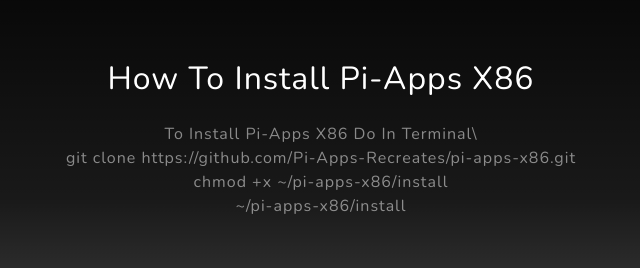
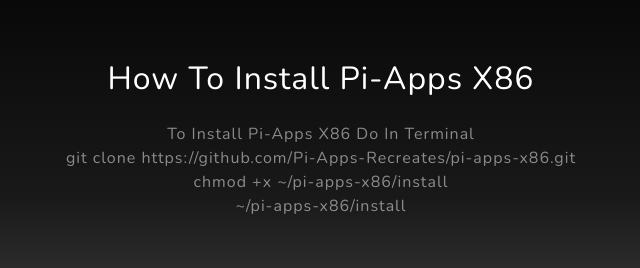
Before and after one commit to Pi-Apps-Recreates/pi-apps-x86-website, a plain HTML site: page index.html in a window 1280 px wide. Shown: the part 900-1168 px from the top of the page, 319-959 px from the left. Drawn offline with nearby package versions, Linux system fonts and the light colour scheme.

Commit message:
Update index.html

```diff
--- a/index.html
+++ b/index.html
@@ -52,7 +52,7 @@
                     <div class="col-lg-8">
                         <h2 class="text-white mb-4">How To Install Pi-Apps X86</h2>
                         <p class="text-white-50">
-                            To Install Pi-Apps X86 Do In Terminal\
+                            To Install Pi-Apps X86 Do In Terminal
                             <br>git clone https://github.com/Pi-Apps-Recreates/pi-apps-x86.git
                             <br>chmod +x ~/pi-apps-x86/install
                             <br>~/pi-apps-x86/install
```
